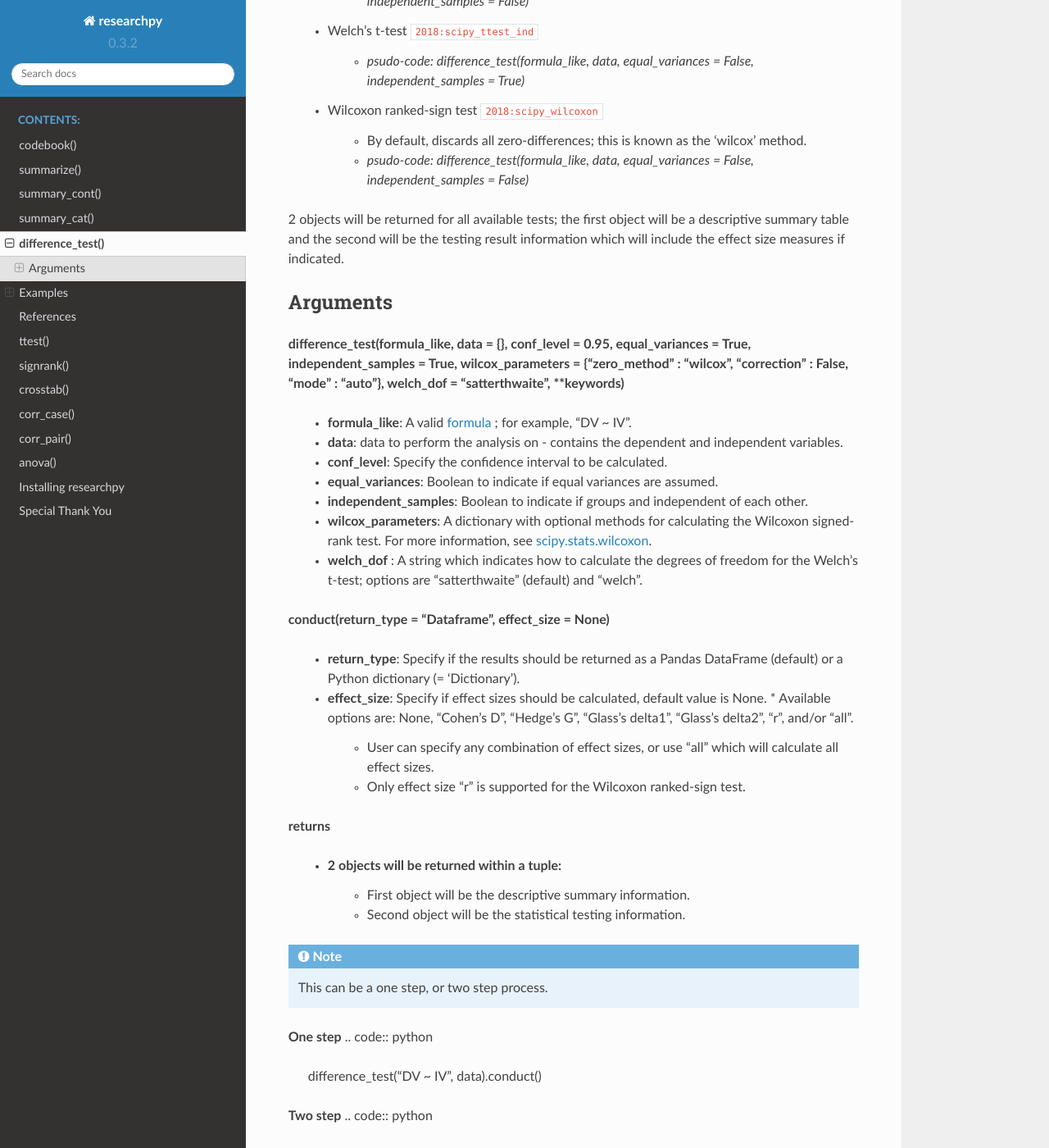
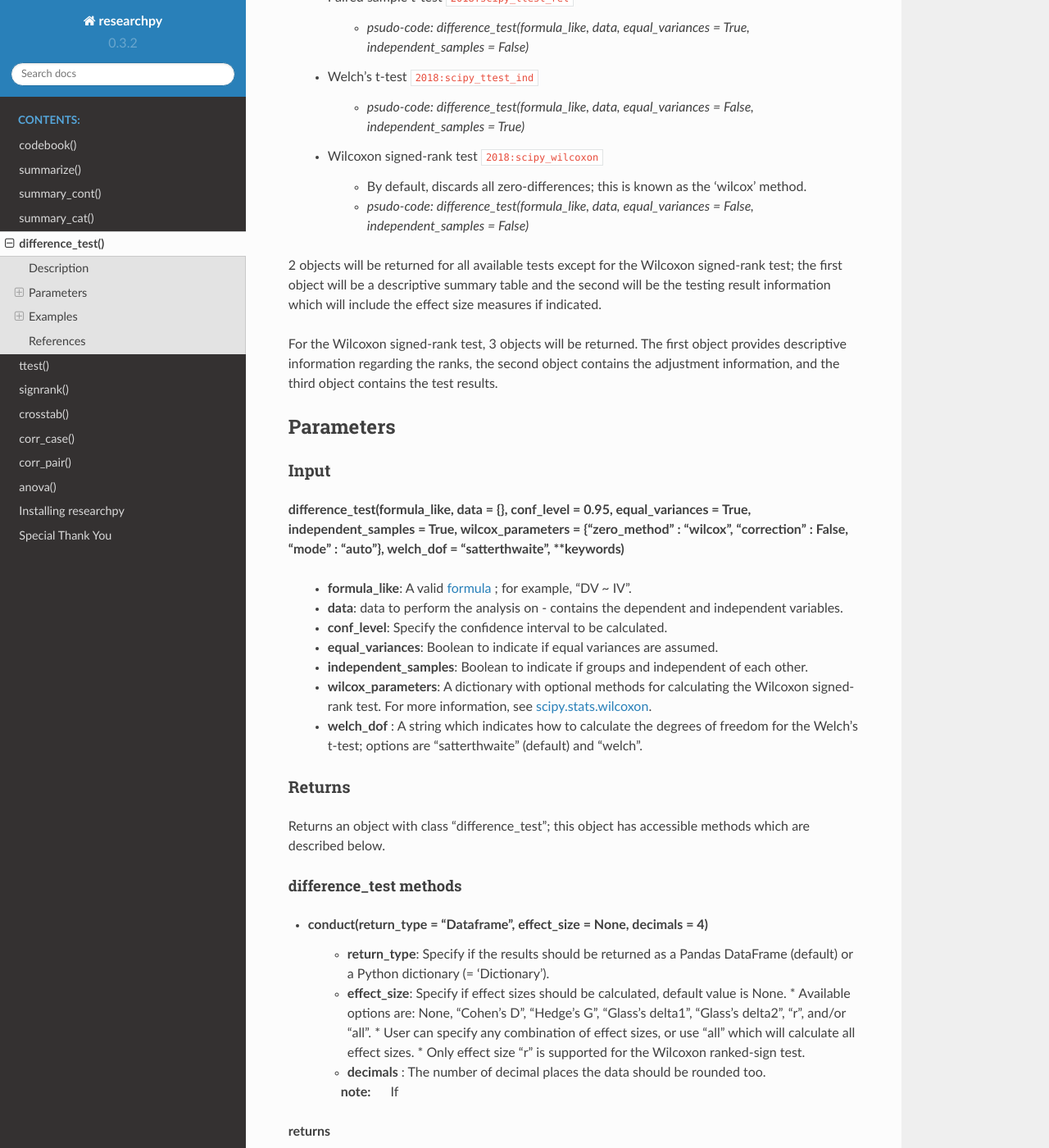
Before and after one commit to researchpy/documentation, a Sphinx documentation site: the page built from source/difference_test_documentation.rst, in a window 1280 px wide and 1400 px high, scrolled down 527 px. Shown: the whole window at 82% size. Built offline with Sphinx 7.4.7 and the Read the Docs theme 2.0.0, drawn with Linux system fonts in a browser that asks for light colours; cross-references to code outside the pages are shown as plain code.

Commit message:
Updated difference_test and ttest documentation

```diff
--- a/source/difference_test_documentation.rst
+++ b/source/difference_test_documentation.rst
@@ -1,5 +1,9 @@
+*****************
 difference_test()
-=================
+*****************
+
+Description
+============
 Conducts a few different statistical tests which test for a difference between
 independent or related samples with or without equal variances and has the ability
 to calculate the effect size of the observed difference. The data is
@@ -22,21 +26,26 @@ This method can perform the following tests:
 
       * `psudo-code: difference_test(formula_like, data, equal_variances = False, independent_samples = True)`
 
-  * Wilcoxon ranked-sign test :cite:`2018:scipy_wilcoxon`
+  * Wilcoxon signed-rank test :cite:`2018:scipy_wilcoxon`
 
       * By default, discards all zero-differences; this is known as the 'wilcox' method.
       * `psudo-code: difference_test(formula_like, data, equal_variances = False, independent_samples = False)`
 
-2 objects will be returned for all available tests; the first object will be a
+2 objects will be returned for all available tests except for the Wilcoxon signed-rank test; the first object will be a
 descriptive summary table and the second will be the testing result information which
 will include the effect size measures if indicated.
 
+For the Wilcoxon signed-rank test, 3 objects will be returned. The first object
+provides descriptive information regarding the ranks, the second object contains the adjustment information,
+and the third object contains the test results.
 
 
 
+Parameters
+==========
 
-Arguments
------------------
+Input
+-----
 **difference_test(formula_like, data = {}, conf_level = 0.95, equal_variances = True, independent_samples = True, wilcox_parameters = {"zero_method" : "wilcox", "correction" : False, "mode" : "auto"}, welch_dof = "satterthwaite", **keywords)**
 
   * **formula_like**: A valid `formula <https://patsy.readthedocs.io/en/latest/formulas.html>`_ ; for example, "DV ~ IV".
@@ -47,14 +56,24 @@ Arguments
   * **wilcox_parameters**: A dictionary with optional methods for calculating the Wilcoxon signed-rank test. For more information, see `scipy.stats.wilcoxon <https://docs.scipy.org/doc/scipy/reference/generated/scipy.stats.wilcoxon.html#scipy.stats.wilcoxon>`_.
   * **welch_dof** : A string which indicates how to calculate the degrees of freedom for the Welch's t-test; options are "satterthwaite" (default) and "welch".
 
-**conduct(return_type = "Dataframe", effect_size = None)**
 
-  * **return_type**: Specify if the results should be returned as a Pandas DataFrame (default) or a Python dictionary (= 'Dictionary').
-  * **effect_size**: Specify if effect sizes should be calculated, default value is None.
-    * Available options are: None, "Cohen's D", "Hedge's G", "Glass's delta1", "Glass's delta2", "r", and/or "all".
+Returns
+-------
+Returns an object with class "difference_test"; this object has accessible methods which are described below.
+
+difference_test methods
+^^^^^^^^^^^^^^^^^^^^^^^
+
+* **conduct(return_type = "Dataframe", effect_size = None, decimals = 4)**
+
+    * **return_type**: Specify if the results should be returned as a Pandas DataFrame (default) or a Python dictionary (= 'Dictionary').
+    * **effect_size**: Specify if effect sizes should be calculated, default value is None.
+      * Available options are: None, "Cohen's D", "Hedge's G", "Glass's delta1", "Glass's delta2", "r", and/or "all".
       * User can specify any combination of effect sizes, or use "all" which will calculate all effect sizes.
       * Only effect size "r" is supported for the Wilcoxon ranked-sign test.
+    * **decimals** : The number of decimal places the data should be rounded too.
 
+    :note: If
 
 
 
```
Also changed, not shown: source/ttest_documentation.rst (+5 -9 lines).
